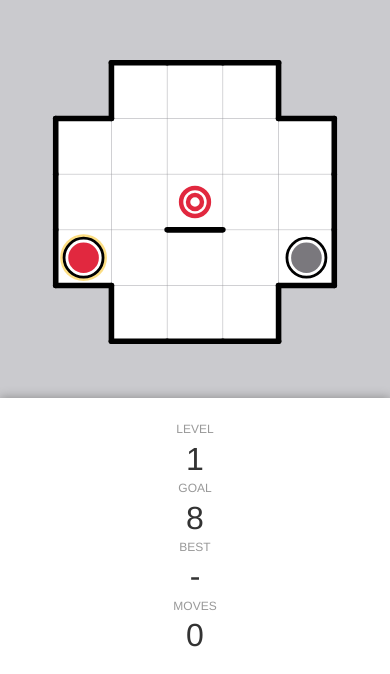
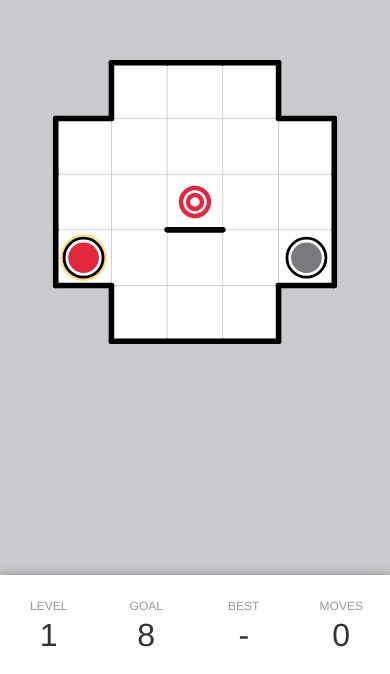
Before and after one commit to fogleman/Sliders, a plain HTML site: page index.html in a window 390 px wide. Shown: the part 170-844 px from the top of the page. Drawn offline with Linux system fonts and the light colour scheme.

Commit message:
fix for mobile

```diff
--- a/index.html
+++ b/index.html
@@ -3,6 +3,7 @@
 <head>
     <meta charset="utf-8">
     <title>Sliders</title>
+    <meta name="viewport" content="width=device-width, initial-scale=1">
     <link rel="stylesheet" type="text/css" href="bootstrap/css/bootstrap.min.css">
     <link rel="stylesheet" type="text/css" href="style.css">
 </head>
@@ -14,19 +15,19 @@
     <div id="footer">
         <div class="container-fluid">
             <div class="row">
-                <div class="col-md-3">
+                <div class="col-xs-3">
                     <h6>LEVEL</h6>
                     <span id="label-level">-</span>
                 </div>
-                <div class="col-md-3">
+                <div class="col-xs-3">
                     <h6>GOAL</h6>
                     <span id="label-goal">-</span>
                 </div>
-                <div class="col-md-3">
+                <div class="col-xs-3">
                     <h6>BEST</h6>
                     <span id="label-best">-</span>
                 </div>
-                <div class="col-md-3">
+                <div class="col-xs-3">
                     <h6>MOVES</h6>
                     <span id="label-moves">-</span>
                 </div>
```
